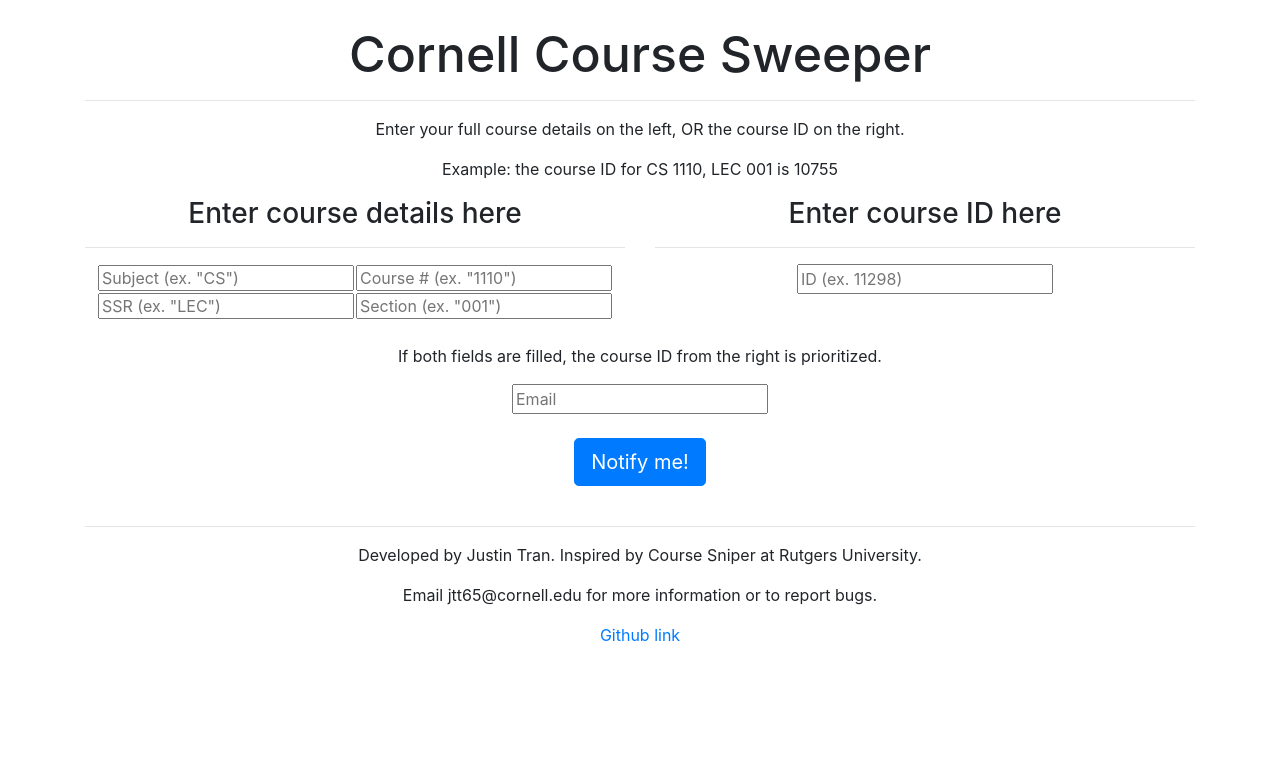
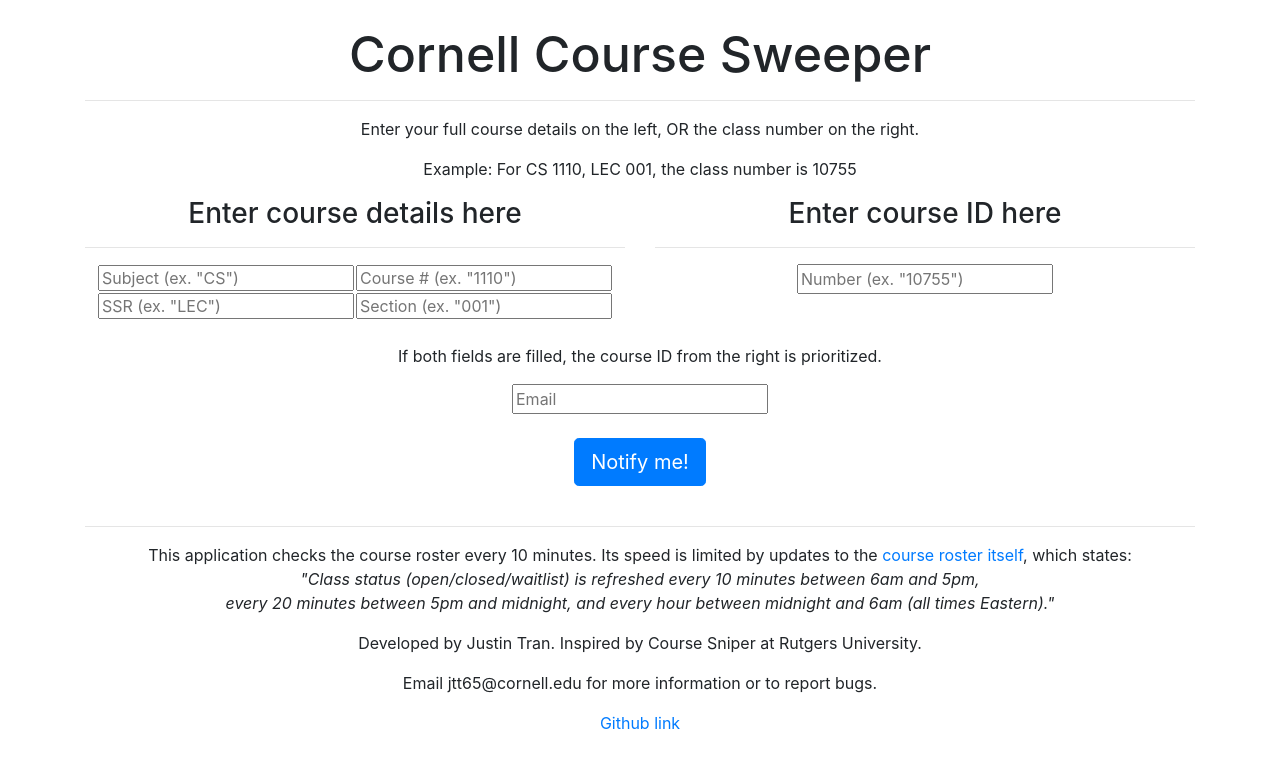
Before and after one commit to justinttran/CourseSweeper, a Flask app: page / in a window 1280 px wide. Shown: the top 768 px of the page. Run offline with Flask 2, Linux system fonts and the light colour scheme; lists and menus that the app fills with data are empty; parts of the project's set-up code (start-up, migrations or seed data) failed here and were passed over; some libraries are stand-ins or nearby versions.

Commit message:
Details added to index regarding roster check speed.  Updated said speed in app

```diff
--- a/app.py
+++ b/app.py
@@ -17,7 +17,7 @@
 
 scheduler = Scheduler()
 
-@scheduler.interval_schedule(hours=0.25)
+@scheduler.interval_schedule(hours=0.167)
 def some_job():
     with app.app_context():
         with app.test_request_context():
--- a/templates/index.html
+++ b/templates/index.html
@@ -23,8 +23,8 @@
       <h1>Cornell Course Sweeper</h1>
 
       <hr>
-      <p>Enter your full course details on the left, OR the course ID on the right.</p>
-      <p>Example: the course ID for CS 1110, LEC 001 is 10755</p>
+      <p>Enter your full course details on the left, OR the class number on the right.</p>
+      <p>Example: For CS 1110, LEC 001, the class number is 10755</p>
 
       <div class="row">
           <div class="col-sm-6">
@@ -45,7 +45,7 @@
           <div class="col-sm-6">
             <h3>Enter course ID here</h3>
             <hr>
-            <input type="text" placeholder="ID (ex. 11298)" id="idInput"></input>
+            <input type="text" placeholder="Number (ex. &quot;10755&quot;)" id="idInput"></input>
 
           </div>
       </div>
@@ -56,6 +56,10 @@
       <br><br>
       <button type="button" class="btn btn-primary btn-lg" id="notifyButton" onclick="buttonPressed();">Notify me!</button>
       <br><br><hr>
+      <p>This application checks the course roster every 10 minutes.  Its speed is limited by updates to the <a href="https://classes.cornell.edu/content/SP18/faq" target="_blank">course roster itself</a>, which states: <br />
+      <i>"Class status (open/closed/waitlist) is refreshed every 10 minutes between 6am and 5pm, <br />
+        every 20 minutes between 5pm and midnight, and every hour between midnight and 6am (all times Eastern)."</i></p>
+
       <p>Developed by Justin Tran.  Inspired by Course Sniper at Rutgers University.</p>
       <p>Email jtt65@cornell.edu for more information or to report bugs.</p>
       <a href="https://github.com/justinttran/CourseSweeper" target="_blank">Github link</a>
```
